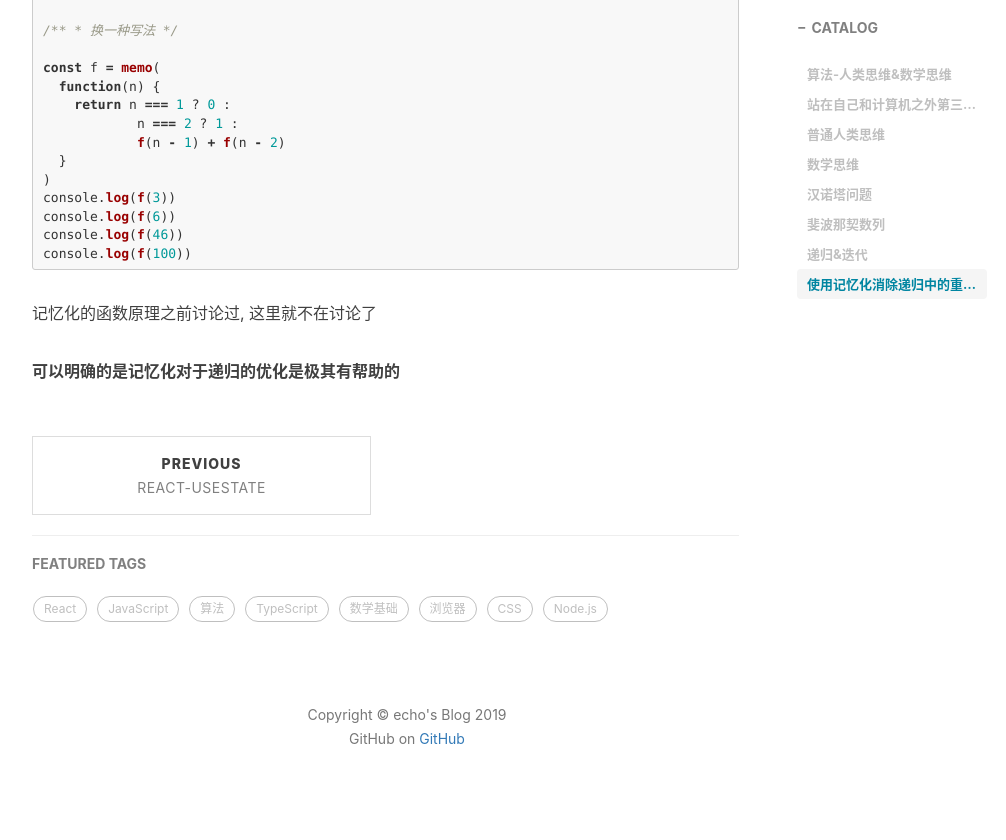
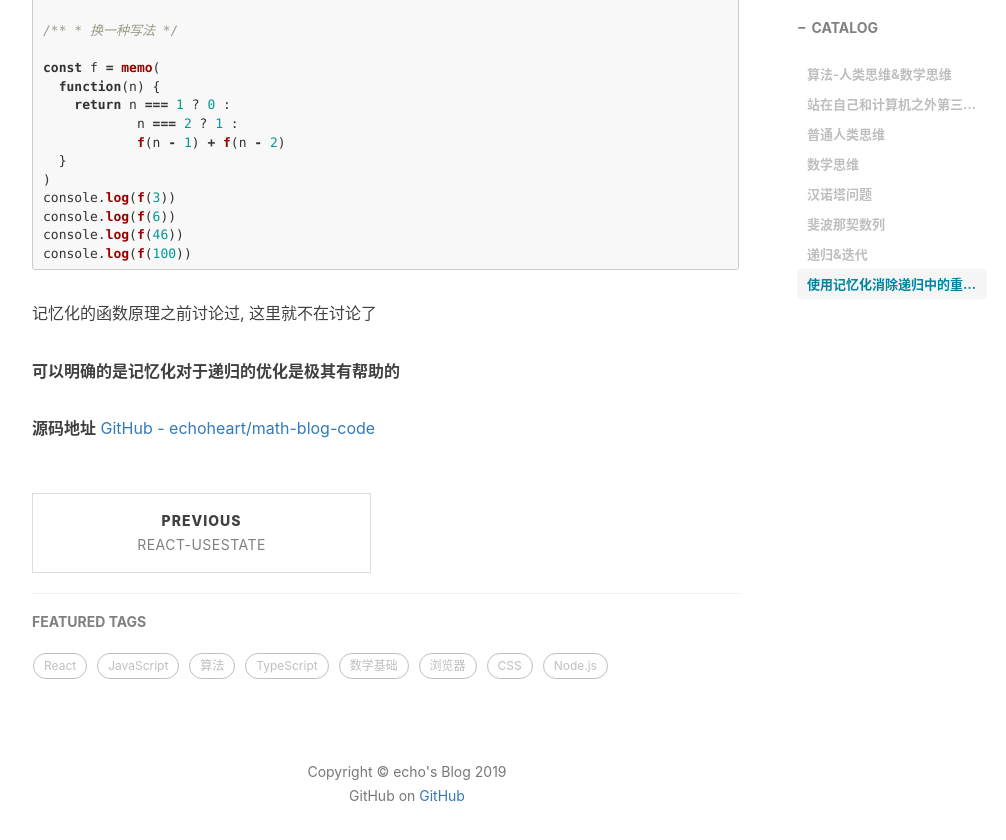
Before and after one commit to echoheart/echoheart.github.io, a Jekyll site: the page built from _posts/2019-11-26-算法-数学思维&人类思维.md, in a window 1280 px wide and 900 px high, scrolled down 8576 px. Shown: the top 840 px of the window, without its empty margins (233-1239 px from the left). Built offline with Jekyll 4.4.1, drawn with Linux system fonts in a browser that asks for light colours; nearby versions of some CDN libraries; comment, search, counter and statistics services are not loaded.

Commit message:
算法-数学思维&人类思维入门

```diff
--- a/_posts/2019-11-26-算法-数学思维&人类思维.md
+++ b/_posts/2019-11-26-算法-数学思维&人类思维.md
@@ -390,3 +390,6 @@ console.log(f(100))
 记忆化的函数原理之前讨论过, 这里就不在讨论了
 
 **可以明确的是记忆化对于递归的优化是极其有帮助的**
+
+**源码地址**
+[GitHub - echoheart/math-blog-code](https://github.com/echoheart/math-blog-code)
```
